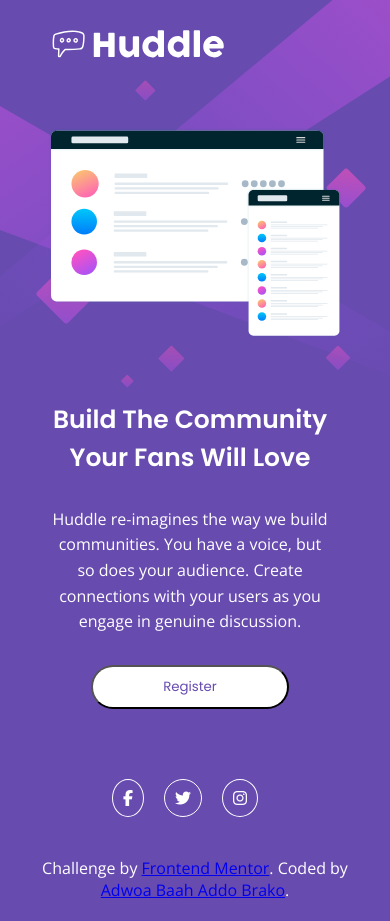
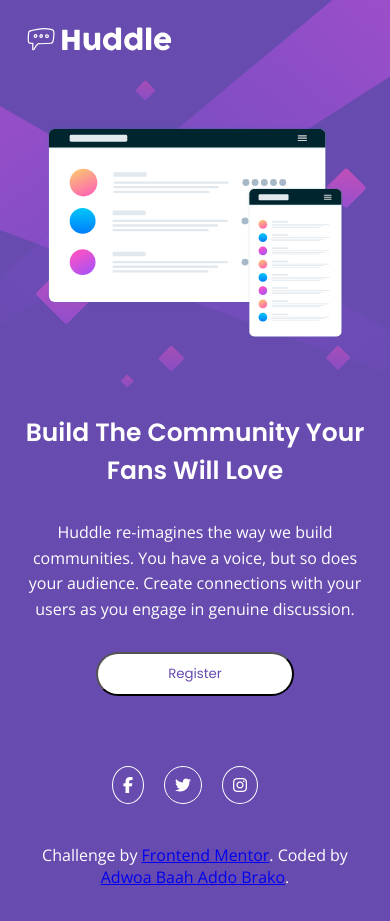
Before and after one commit to missbaah/Huddle-Landing-Page, a plain HTML site: page index.html in a window 390 px wide. Drawn offline with nearby package versions, Linux system fonts and the light colour scheme.

Commit message:
minor css changes

```diff
--- a/style.css
+++ b/style.css
@@ -10,6 +10,8 @@
 }
 
 body {
+  margin: 0;
+  height: 100%;
   background-color: var(--violet);
   background-image: url(images/bg-desktop.svg);
   background-repeat: no-repeat;
@@ -18,16 +20,12 @@ body {
   font-size: 16px;
 }
 
-.logo {
-  transform: scale(0.7);
-  position: relative;
-  left: -120px;
-  top: 50px;
-  margin-top: 20px;
+.logo img {
+  padding: 20px;
 }
 
 .grid-container {
-  margin: 40px;
+  margin: 20px 0px;
   display: grid;
   grid-template-columns: 1.5fr 1fr;
 }
@@ -40,7 +38,7 @@ body {
 .illustration img {
   max-width: auto;
   margin-top: 40px;
-  margin-left: 10px;
+  margin-left: 35px;
 }
 
 .item2 {
@@ -101,23 +99,15 @@ i {
 @media (max-width: 768px) {
   body {
     background-image: url(images/bg-mobile.svg);
-    /* overflow: hidden; */
-  }
-
-  .grid-container {
-    width: 80%;
-    /* margin: auto; */
   }
 
   .logo img {
-    position: relative;
-    left: 150px;
-    bottom: 85px;
+    max-width: 50%;
   }
-
   .grid-container {
     display: grid;
-    grid-template-columns: 300px;
+    grid-template-columns: 375px;
+    justify-content: center;
   }
 
   .illustration {
@@ -126,10 +116,9 @@ i {
   }
 
   .illustration img {
-    max-width: 100%;
-    transform: scale(1.13);
-    margin-top: -10px;
-    margin-left: 5px;
+    max-width: 89%;
+    margin-top: 3px;
+    margin-left: 18px;
   }
 
   .item2 {
```
